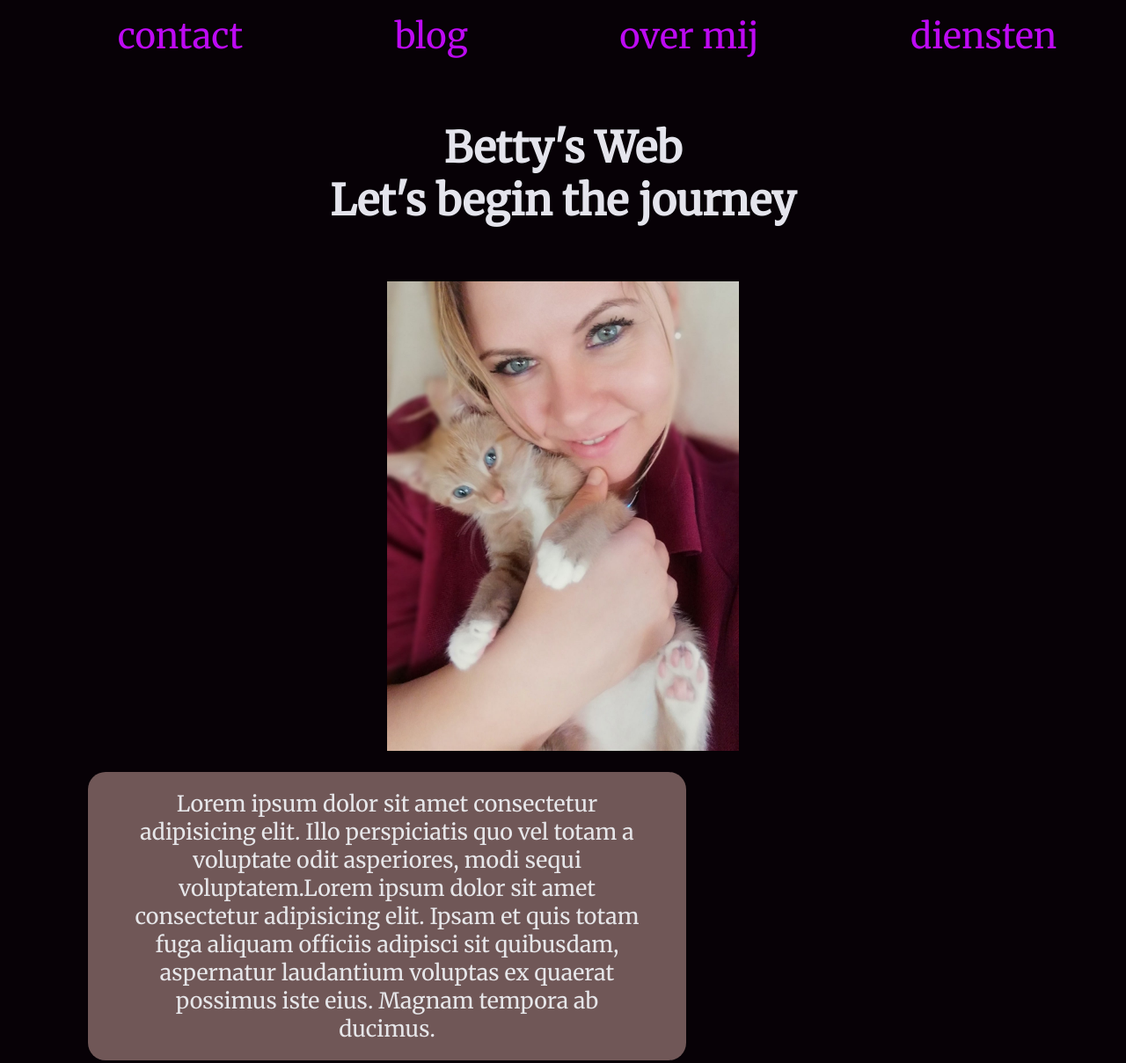
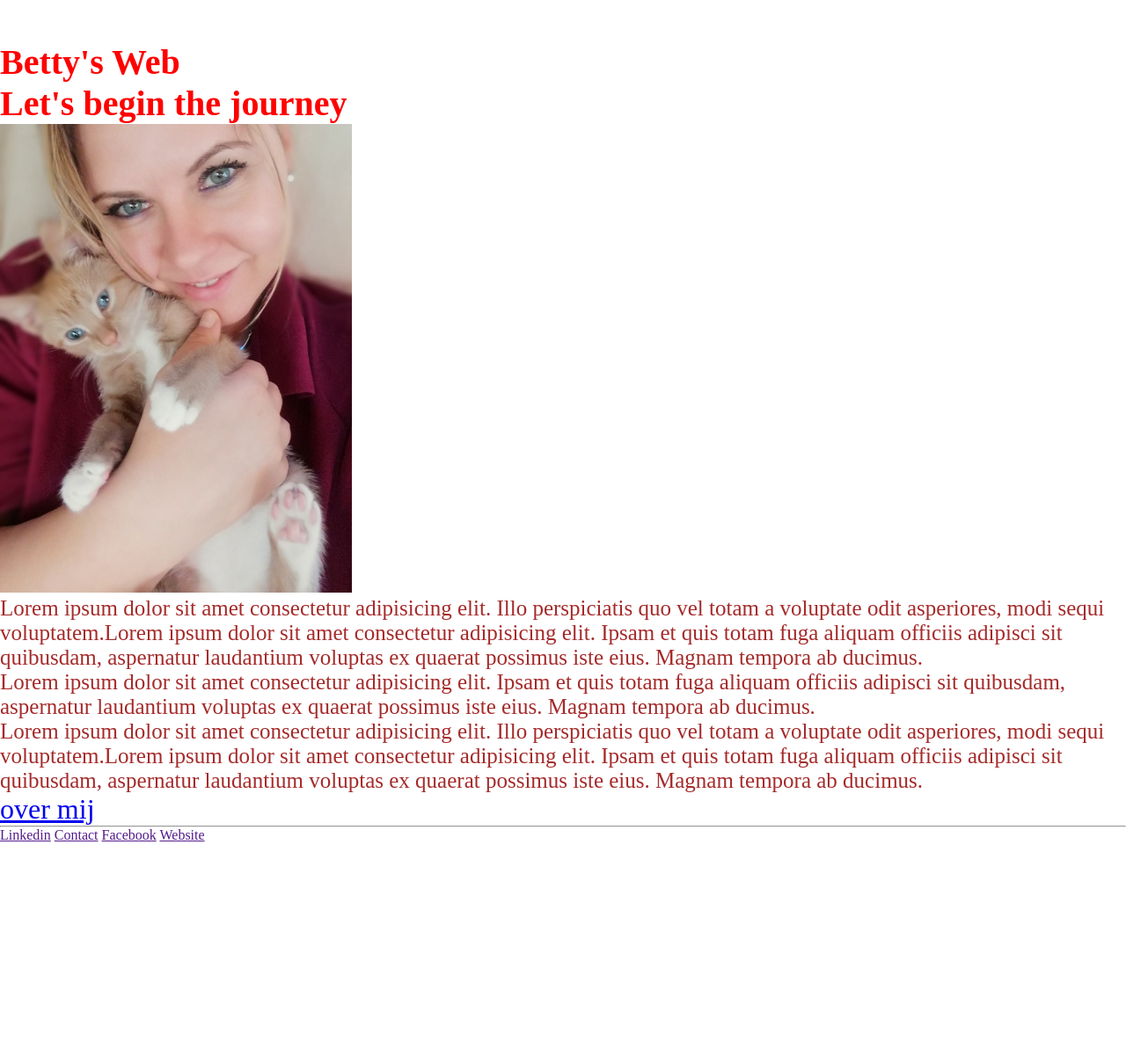
Before and after one commit to Betty777JB/Winc, a plain HTML site: page Oefeningen/Oefening4/index.html in a window 1280 px wide. Shown: the top 1209 px of the page at 88% size. After the commit the page ends 959 px from the top, so only its background shows below. Drawn offline with Linux system fonts and the light colour scheme.

Commit message:
oefening5

```diff
--- a/Oefeningen/Oefening4/css/styles.css
+++ b/Oefeningen/Oefening4/css/styles.css
@@ -1,80 +1,38 @@
-body {
-    background-color: #070106;
+* {
     margin: 0;
-    text-align: center;
-    font-family: 'Merriweather', serif;
+    padding: 0;
+    box-sizing: border-box;
 }
+h1{
+font-size: 40px;
+color:red;
+}
+h2{
+font-size: 30px;
+color:blue;
 
-.box1 {
-    position: relative;
-    /* padding-bottom: 10px; */
-    padding-top: 30px;
-    /* align-items: center; */
 }
-
-h1 {
-    font-size: 3em;
-    color: rgb(228, 228, 236);
-    text-align: center;
-    padding-top: 40px;
-}
-
-h2 {
-    font-size: 30px;
-    color: rgb(240, 240, 243);
-    text-align: center;
-}
-
-.over-mij1 {
+p{
     font-size: 25px;
-    color: rgb(230, 230, 233);
-    background-color: rgb(112, 87, 87);
-    margin: 20px 500px 10px 100px;
-    padding: 20px 50px 20px 50px;
-    border-radius: 20px;
-}
-
-.over-mij2 {
-    font-size: 25px;
-    color: rgb(236, 227, 238);
-    background-color: rgba(107, 4, 38, 0.76);
-    margin: 20px 100px 0 300px;
-    padding: 20px 50px 20px 50px;
-    border-radius: 20px;
-}
-
-.over-mij3 {
-    font-size: 25px;
-    color: rgb(236, 227, 238);
-    background-color: rgba(214, 132, 160, 0.76);
-    margin: 20px 500px 10px 100px;
-    padding: 20px 50px 20px 50px;
-    border-radius: 20px;
+    color:brown;
 }
 
 .nav-links {
     display: flex;
     list-style: none;
-    /* width: 50%; */
-    /* height: 100%; */
+    width: 50%;
+    height: 100%;
     justify-content: space-around;
     align-items: center;
-    /* margin-left: auto; */
+    margin-left: auto;
+
+
 }
 
 .nav-links li a {
-    color: rgb(189, 10, 243);
+    color: white;
     text-decoration: none;
+
     margin-left: 15px;
     font-size: 40px;
 }
-
-footer {
-    font-size: 30px;
-    background-color: indigo;
-    height: 150px;
-}
-
-footer a {
-    color: lavender;
-}
--- /dev/null
+++ b/Oefeningen/Oefening5/css/styles.css
@@ -0,0 +1,80 @@
+body {
+    background-color: #070106;
+    margin: 0;
+    text-align: center;
+    font-family: 'Merriweather', serif;
+}
+
+.box1 {
+    position: relative;
+    /* padding-bottom: 10px; */
+    padding-top: 30px;
+    /* align-items: center; */
+}
+
+h1 {
+    font-size: 3em;
+    color: rgb(228, 228, 236);
+    text-align: center;
+    padding-top: 40px;
+}
+
+h2 {
+    font-size: 30px;
+    color: rgb(240, 240, 243);
+    text-align: center;
+}
+
+.over-mij1 {
+    font-size: 25px;
+    color: rgb(230, 230, 233);
+    background-color: rgb(112, 87, 87);
+    margin: 20px 500px 10px 100px;
+    padding: 20px 50px 20px 50px;
+    border-radius: 20px;
+}
+
+.over-mij2 {
+    font-size: 25px;
+    color: rgb(236, 227, 238);
+    background-color: rgba(107, 4, 38, 0.76);
+    margin: 20px 100px 0 300px;
+    padding: 20px 50px 20px 50px;
+    border-radius: 20px;
+}
+
+.over-mij3 {
+    font-size: 25px;
+    color: rgb(236, 227, 238);
+    background-color: rgba(214, 132, 160, 0.76);
+    margin: 20px 500px 10px 100px;
+    padding: 20px 50px 20px 50px;
+    border-radius: 20px;
+}
+
+.nav-links {
+    display: flex;
+    list-style: none;
+    /* width: 50%; */
+    /* height: 100%; */
+    justify-content: space-around;
+    align-items: center;
+    /* margin-left: auto; */
+}
+
+.nav-links li a {
+    color: rgb(189, 10, 243);
+    text-decoration: none;
+    margin-left: 15px;
+    font-size: 40px;
+}
+
+footer {
+    font-size: 30px;
+    background-color: indigo;
+    height: 150px;
+}
+
+footer a {
+    color: lavender;
+}
```
Also changed, not shown: Oefeningen/Oefening5/index.html (renamed from Oefeningen/Oefening4/Oefening5/index.html, +3 -3 lines), Oefeningen/Oefening5/images/Betty Boo.jpg (added), Oefeningen/Oefening5/images/Betty.html.jpg (added).
